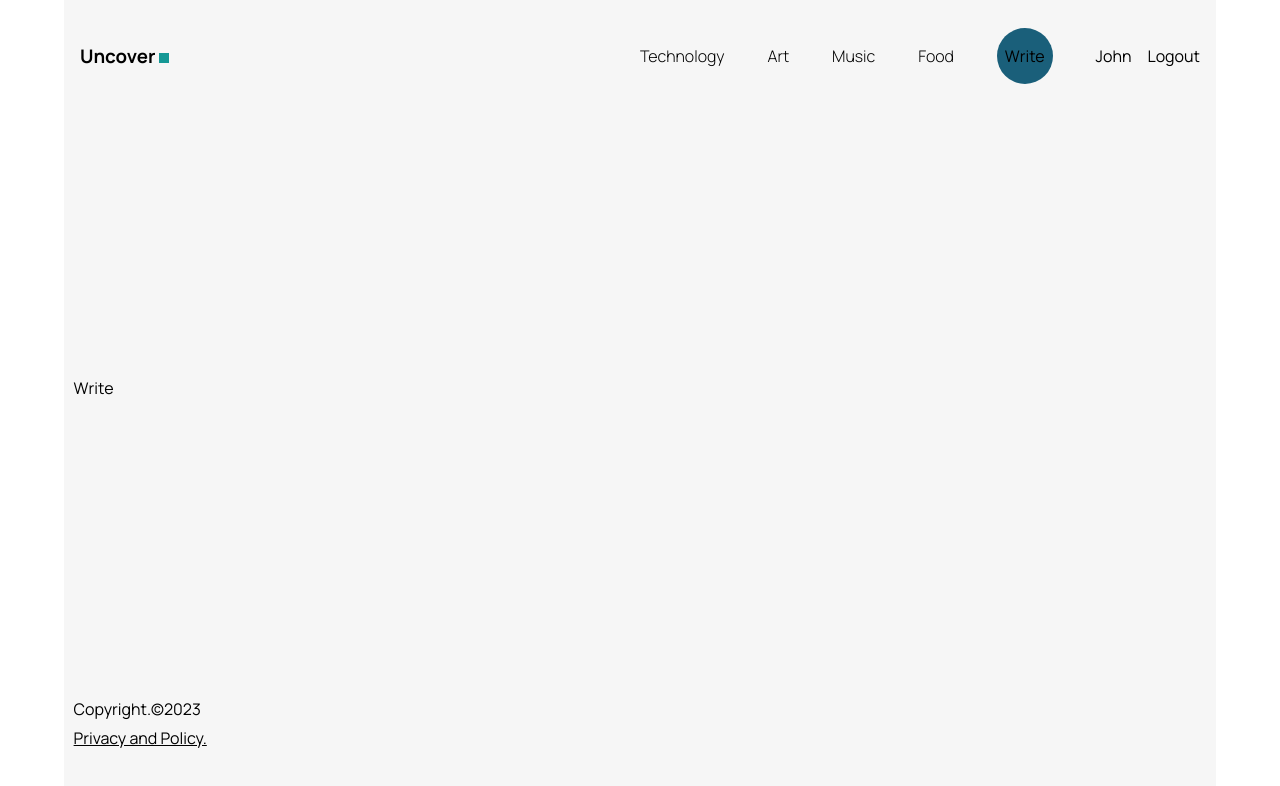
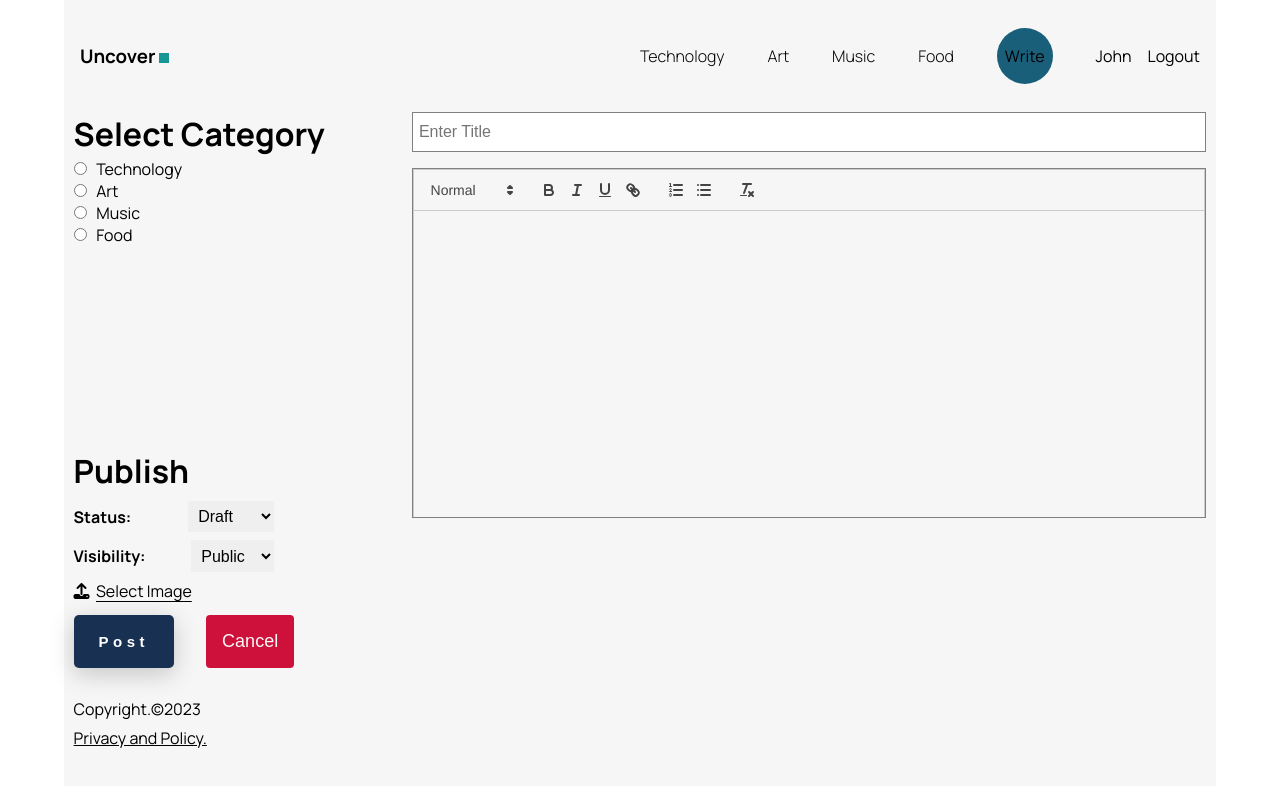
Before and after one commit to Kemboi-Dun/blog-frontend, a React (Create React App) app: page /write in a window 1280 px wide. Shown: the top 786 px of the page. Built offline with nearby package versions, Linux system fonts and the light colour scheme.

Commit message:
Write page ready

```diff
--- a/package.json
+++ b/package.json
@@ -9,6 +9,7 @@
     "axios": "^1.3.5",
     "react": "^18.2.0",
     "react-dom": "^18.2.0",
+    "react-quill": "^2.0.0",
     "react-router-dom": "^6.10.0",
     "react-scripts": "5.0.1",
     "sass": "^1.62.0",
--- a/src/components/Menu.jsx
+++ b/src/components/Menu.jsx
@@ -32,11 +32,11 @@ function Menu() {
 
           <h2>{post.title}</h2>
           <button>
-            <Link class="fancy" to={`/post/${post.id}`}>
-  <span class="top-key"></span>
-  <span class="text">Read More</span>
-  <span class="bottom-key-1"></span>
-  <span class="bottom-key-2"></span>
+            <Link className="fancy" to={`/post/${post.id}`}>
+  <span className="top-key"></span>
+  <span className="text">Read More</span>
+  <span className="bottom-key-1"></span>
+  <span className ="bottom-key-2"></span>
 </Link>
           </button>
 
--- a/src/pages/Write.jsx
+++ b/src/pages/Write.jsx
@@ -1,9 +1,82 @@
-import React from 'react'
+import React, { useState } from "react";
+import ReactQuill from "react-quill";
+import "react-quill/dist/quill.snow.css";
 
 function Write() {
+  const [value, setValue] = useState("");
+  console.log(value);
+
   return (
-    <div>Write</div>
-  )
+    <div className="write_container">
+      <div className="write_menu">
+        <div className="item_2">
+          <h1>Select Category</h1>
+          <div className="radio_items">
+            <div className="item_radio">
+              <input type="radio" value="tech" name="cat" id="tech" />
+              <label htmlFor="tech">Technology</label>
+            </div>
+
+            <div className="item_radio">
+              <input type="radio" value="art" name="cat" id="art" />
+              <label htmlFor="art">Art</label>
+            </div>
+
+            <div className="item_radio">
+              <input type="radio" value="music" name="cat" id="music" />
+              <label htmlFor="music">Music</label>
+            </div>
+
+            <div className="item_radio">
+              <input type="radio" value="food" name="cat" id="food" />
+              <label htmlFor="food">Food</label>
+            </div>
+          </div>
+        </div>
+        <div className="item_1">
+          <h1>Publish</h1>
+          <span>
+            <b>Status: </b>
+            <select name="status" id="">
+              <option value="draft">Draft</option>
+              <option value="publish">Publish</option>
+            </select>
+          </span>
+          <span>
+            <b>Visibility: </b>
+            <select name="visibility" id="">
+              <option value="public">Public</option>
+              <option value="private">Private</option>
+            </select>
+          </span>
+          <input style={{ display: "none" }} type="file" id="file" />
+          <label htmlFor="file">
+            <i class="fa-solid fa-upload"></i>
+            <p>Select Image</p>
+          </label>
+          <div className="buttons">
+          <button className="publish">
+  <span>Post</span>
+</button>
+            {/* <button className="update">Update</button> */}
+            <button className="cancel">Cancel</button>
+          </div>
+        </div>
+      </div>
+
+      <div className="write_content">
+        <input type="text" placeholder="Enter Title" />
+        <div className="write_editor">
+          <ReactQuill
+            className="editor"
+            theme="snow"
+            value={value}
+            onChange={setValue}
+          />
+        </div>
+      </div>
+    </div>
+  );
 }
 
-export default Write
+export default Write;
--- a/src/style.scss
+++ b/src/style.scss
@@ -11,6 +11,7 @@
   --light-text: #f8f8f8;
   --dark-text: #181818;
   --error-msg: #CD113B;
+  --light-grey: #808080;
 }
 
 .App{
@@ -619,6 +620,185 @@ line-height: 30px;
   }
 }
 
+// WRITE PAGE STYLING
+.write_container{
+  height: 100%;
+  margin-top: 0.6rem;
+  display: flex;
+  gap:20px;
+  // background: blue;
+.write_content{
+flex:5;
+display:flex;
+flex-direction: column;
+gap:1rem;
+input{
+  height:40px;
+  width:100%;
+outline: none;
+font-size: 16px;
+padding: 0.2em 0.4em;
+border: 1px solid var(--light-grey);
+}
+.write_editor{
+  height: 350px;
+  // overflow: scroll;
+  border: 1px solid var(  --light-grey);
+  .editor{
+    height: 100%;
+    border: none;
+    overflow: hidden;
+  }
+}
+}
+.write_menu{
+  flex:2;
+  display: flex;
+  flex-direction: column;
+  gap:0.8rem;
+  justify-content: space-between;
+  // background: teal;
+  .item_1{
+    display: flex;
+    flex-direction: column;
+    gap:0.5em;
+    span{
+      display: flex;
+      justify-content: space-between;
+    gap:2rem;
+      align-items: center;
+      width:200px;
+    }
+    select{
+      border: none;
+      padding:0.4em;
+      outline:none;
+      cursor:pointer;
+      font-size: 16px;
+      // background: var(--dark-green);
+    }
+    // background: lime;
+    label{
+      display: flex;
+      gap:0.4em;
+      align-items: baseline;
+
+      cursor: pointer;
+      p{
+        text-decoration: underline;
+        text-underline-offset: 4px;
+      }
+    }
+    .buttons{
+      display: flex;
+      gap:2em;
+      margin: 0.3em 0;
+      button{
+        cursor: pointer;
+      }
+      .update, .cancel{
+        background: var(--light-blue);
+        color: var(--light-text);
+        border: none;
+        border-radius: 4px;
+        width: max-content;
+        padding: 0.8rem 1rem;
+        font-size: 18px;
+        font-weight: 200;
+        // cursor: pointer;
+
+        &:hover{
+          background: var(--dark-text);
+
+        }
+      }
+      .cancel{
+        background: var(--error-msg);
+      }
+      .publish {
+        // text-transform: uppercase;
+        position: relative;
+        display: flex;
+        justify-content: center;
+        align-items: center;
+        border-radius: 5px;
+        background: #183153;
+        font-family: "Montserrat", sans-serif;
+        box-shadow: 0px 6px 24px 0px rgba(0, 0, 0, 0.2);
+        overflow: hidden;
+        border: none;
+       }
+
+       .publish:after {
+        content: " ";
+        width: 0%;
+        height: 100%;
+        background: var(--dark-green);
+        position: absolute;
+        transition: all 0.4s ease-in-out;
+        right: 0;
+       }
+
+       .publish:hover::after {
+        right: auto;
+        left: 0;
+        width: 100%;
+       }
+
+       .publish span {
+        text-align: center;
+        text-decoration: none;
+        width: 100%;
+        padding: 18px 25px;
+        color: #fff;
+        font-size: 1.125em;
+        font-weight: 700;
+        letter-spacing: 0.3em;
+        z-index: 20;
+        transition: all 0.3s ease-in-out;
+       }
+
+       .publish:hover span {
+        color: var(--light-text);
+        animation: scaleUp 0.3s ease-in-out;
+       }
+
+       @keyframes scaleUp {
+        0% {
+         transform: scale(1);
+        }
+
+        50% {
+         transform: scale(0.95);
+        }
+
+        100% {
+         transform: scale(1);
+        }
+       }
+
+    }
+  }
+  .item_2{
+    display: flex;
+    flex-direction: column;
+    gap:0.1em;
+    .radio_items{
+      overflow-y: scroll;
+      // background:teal;
+      height: 180px;
+      .item_radio{
+        display: flex;
+        align-items: center;
+        gap:0.6em;
+
+        // cursor:pointer;
+      }
+    }
+
+  }
+}
+}
 
   //  FOOTERS STYLING
   .footer_container{
```
Also changed, not shown: 1 other file (tests, documents, lock files or other folders).
